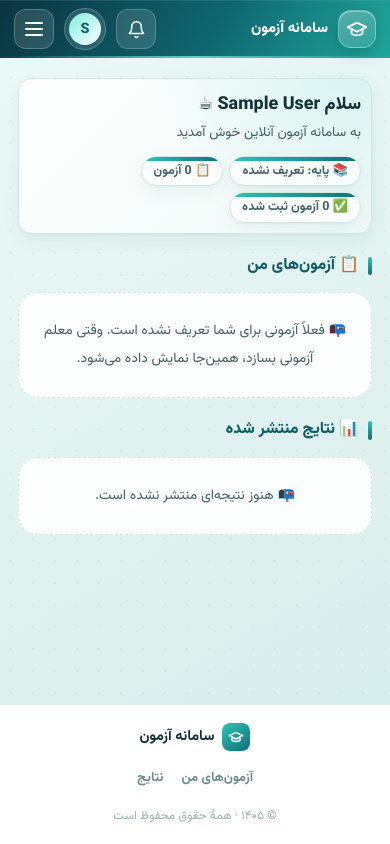
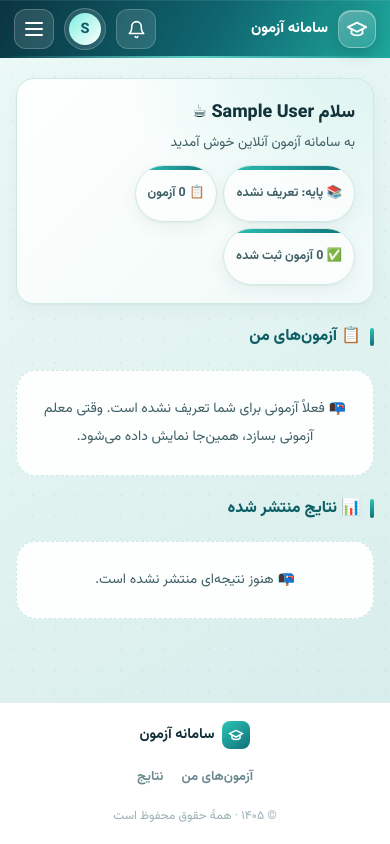
Before and after one commit to ElaheBarghamadi/test, a Django app: page /student/dashboard/ in a window 390 px wide. Run offline with Django 5.2, Linux system fonts and the light colour scheme; the visitor is signed in with stand-in values (Sample User, id 1); data that the repository does not hold is empty.

Commit message:
More breathing room: global spacing layer for desktop and mobile

```diff
--- /dev/null
+++ b/static/css/spacing.css
@@ -0,0 +1,79 @@
+/* =====================================================================
+   فضای تنفس — لایهٔ نهایی فاصله‌ها برای کل سایت (موبایل + دسکتاپ)
+   بعد از همهٔ استایل‌ها لود می‌شود؛ پیشوند body برای غلبه بر استایل صفحه‌ها.
+   ===================================================================== */
+:root { --gap-xs: 8px; --gap-s: 12px; --gap-m: 18px; --gap-l: 24px; --gap-xl: 32px; }
+
+body { line-height: 1.85; }
+body .main-content { margin: 32px auto 0; padding: 0 28px; max-width: 1240px; }
+body .container, body .container-custom, body .container-dashboard { padding: 0 0 56px; }
+
+/* تیترها */
+body .page-title, body h1, body h2 { margin-bottom: var(--gap-l); }
+body .section-title, body .card h3, body .qf-card h3 { margin-bottom: var(--gap-m); }
+
+/* کارت‌ها و باکس‌ها */
+body .card, body .panel, body .box, body .filter-card, body .report-card, body .welcome-card,
+body .settings-section, body .filter-section, body .qf-card {
+    padding: 24px; margin-bottom: var(--gap-l); border-radius: 20px;
+    box-shadow: 0 1px 2px rgba(8,45,52,.04), 0 6px 20px rgba(8,45,52,.04);
+}
+body .card:last-child, body .qf-card:last-child { margin-bottom: 0; }
+
+/* شبکه‌ها */
+body .stats { gap: var(--gap-m); margin-bottom: var(--gap-xl); }
+body .stat-card, body .stat-tile, body .info-stat { padding: 20px 16px; }
+body .exams-grid { gap: var(--gap-l); }
+body .exam-card, body .exam-item { padding: 20px; gap: 14px; }
+body .admin-cols, body .form-row { gap: var(--gap-m); }
+body .form-group { margin-bottom: var(--gap-m); }
+body .filters, body .filter-bar, body .filter-row, body .filters-row { gap: var(--gap-s); padding: 18px; margin-bottom: var(--gap-l); }
+
+/* فرم سوال */
+body .qf-wrap { max-width: 1120px; }
+body .qf-top { margin-bottom: var(--gap-l); }
+body .qf-grid { gap: var(--gap-l); }
+body .qf-row { gap: var(--gap-m); }
+body .rows { gap: var(--gap-s); }
+body .rows > .row { padding: 12px 14px; }
+body .types { gap: var(--gap-s); }
+body .qf-tabs { margin-bottom: var(--gap-l); }
+body .add-row { margin-top: var(--gap-s); }
+body .qf-hint { margin-top: 10px; }
+
+/* بانک سوال */
+body .bank-topbar { margin-bottom: var(--gap-l); }
+body .bank-stats { gap: var(--gap-s); margin-bottom: var(--gap-l); }
+body .bank-layout { gap: var(--gap-l); }
+body .bank-main { gap: var(--gap-l); }
+body .subfolders { gap: var(--gap-s); }
+body .bank-item { margin-bottom: var(--gap-s); padding: 18px 20px; }
+body .bank-filter { padding: 18px; gap: var(--gap-s); }
+
+/* جدول‌ها */
+body table th, body table td { padding: 14px 16px; }
+
+/* پیام‌ها */
+body .site-messages { margin-bottom: var(--gap-l); }
+
+/* ---------- موبایل ---------- */
+@media (max-width: 720px) {
+    body .main-content { margin-top: 20px; padding: 0 16px; }
+    body .container, body .container-custom, body .container-dashboard { padding: 0 0 40px; }
+    body .page-title, body h1, body h2 { margin-bottom: var(--gap-m); }
+    body .card, body .panel, body .box, body .filter-card, body .report-card, body .welcome-card,
+    body .settings-section, body .filter-section, body .qf-card {
+        padding: 18px; margin-bottom: var(--gap-m); border-radius: 18px;
+    }
+    body .stats { gap: var(--gap-s); margin-bottom: var(--gap-l); }
+    body .stat-card, body .stat-tile, body .info-stat { padding: 16px 12px; }
+    body .exams-grid { gap: var(--gap-m); }
+    body .exam-card, body .exam-item { padding: 18px; }
+    body .filters, body .filter-bar, body .filter-row, body .filters-row { padding: 14px; gap: 10px; }
+    body .form-group { margin-bottom: 16px; }
+    body .qf-grid, body .bank-layout, body .bank-main { gap: var(--gap-m); }
+    body .qf-savebar { margin-bottom: 0; }
+    body .rows > .row { padding: 10px; }
+    body .bank-item { padding: 16px; }
+    body table th, body table td { padding: 12px 10px; }
+}
--- a/templates/base.html
+++ b/templates/base.html
@@ -431,7 +431,8 @@
     {% block extra_css %}{% endblock %}
     {% load static %}
     <link rel="stylesheet" href="{% static 'css/site.css' %}?v=4">
-    <link rel="stylesheet" href="{% static 'css/layout.css' %}?v=4">
+    <link rel="stylesheet" href="{% static 'css/layout.css' %}?v=5">
+    <link rel="stylesheet" href="{% static 'css/spacing.css' %}?v=1">
 </head>
 <body>
 <a class="skip-to-content" href="#mainContent">پرش به محتوای اصلی</a>
```
